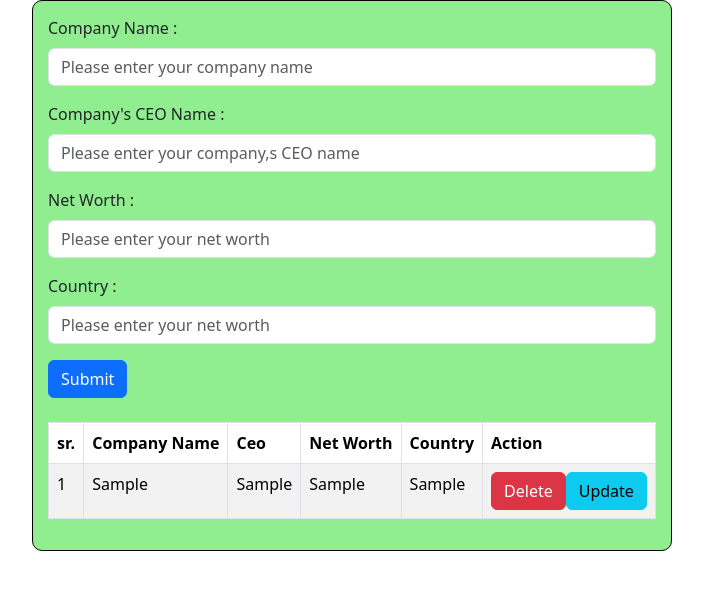
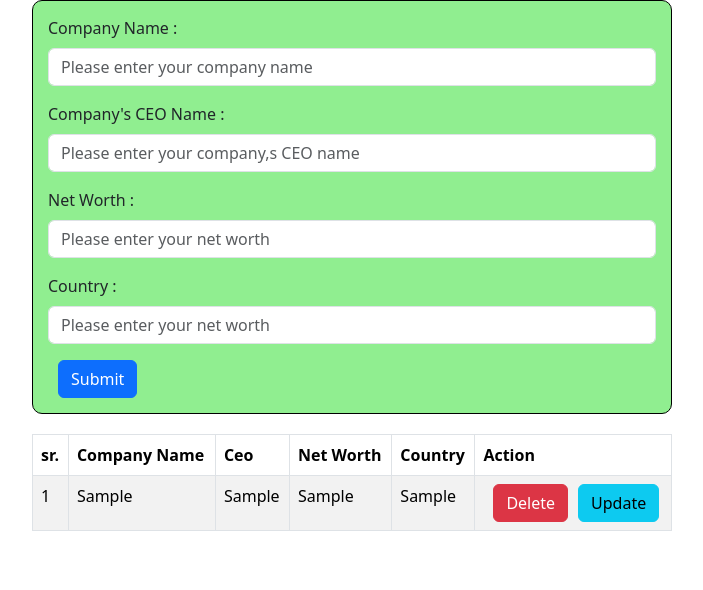
Before and after one commit to banti377/React, a React (Vite) app in the folder vite-project/: page / in a window 1280 px wide. Both pictures are taken after typing "Sample", "Sample", "Sample", "Sample" into the empty fields and a click on the button "Submit". Shown: the top 590 px of the page, without its empty margins (288-991 px from the left). Built offline with nearby package versions, Linux system fonts and the light colour scheme.

Commit message:
add data

```diff
--- a/vite-project/src/9.input/MultipleInputTask.jsx
+++ b/vite-project/src/9.input/MultipleInputTask.jsx
@@ -52,8 +52,9 @@ export default function MultipleInputTask() {
         setIndex(index)
     }
     return (
+        <>
+            <Form>
                 <div className='inputform'>
-            <Form>
                     <Form.Group className="mb-3">
                         <Form.Label>Company Name :</Form.Label>
                         <Form.Control value={user.company} type="text" onChange={(e) => getData(e)} name="company" placeholder='Please enter your company name' id="company" />
@@ -71,11 +72,11 @@ export default function MultipleInputTask() {
                         <Form.Control value={user.country} type="text" onChange={(e) => getData(e)} name="country" placeholder='Please enter your net worth' id="country" />
                     </Form.Group>
                     <Button variant="primary" onClick={() => submitHandler()}>{isUpdate ? "Update" : "Submit"}</Button>
-
+                </div>
             </Form>
             <div>
                 {userData.length > 0 && (
-                    <Table className='mt-4' striped bordered hover>
+                    <Table className='inputTable' striped bordered hover>
                         <thead>
                             <tr>
                                 <th>sr.</th>
@@ -97,10 +98,9 @@ export default function MultipleInputTask() {
                                         <td>{e.networth}</td>
                                         <td>{e.country}</td>
                                         <td>
-                                            <Button variant="danger" onClick={() => deleteHandler(i)}>Delete</Button>
-                                            <Button variant="info" onClick={() => updateHandler(e, i)}>Update</Button>
+                                            <Button variant="danger" onClick={() => deleteHandler(i)}> Delete </Button>
+                                            <Button variant="info" onClick={() => updateHandler(e, i)}> Update </Button>
                                         </td>
-
                                     </tr>
                                 )
                             })}
@@ -108,6 +108,6 @@ export default function MultipleInputTask() {
                     </Table>
                 )}
             </div>
-        </div>
+        </>
     )
 }
--- a/vite-project/src/9.input/inputTask.css
+++ b/vite-project/src/9.input/inputTask.css
@@ -5,3 +5,11 @@
     border-radius: 10px;
     padding: 15px;
 }
+
+.inputTable {
+    margin-top: 20px;
+}
+
+.btn {
+    margin-left: 10px;
+}
```
Lines whose indentation alone changed are shown as unchanged.
